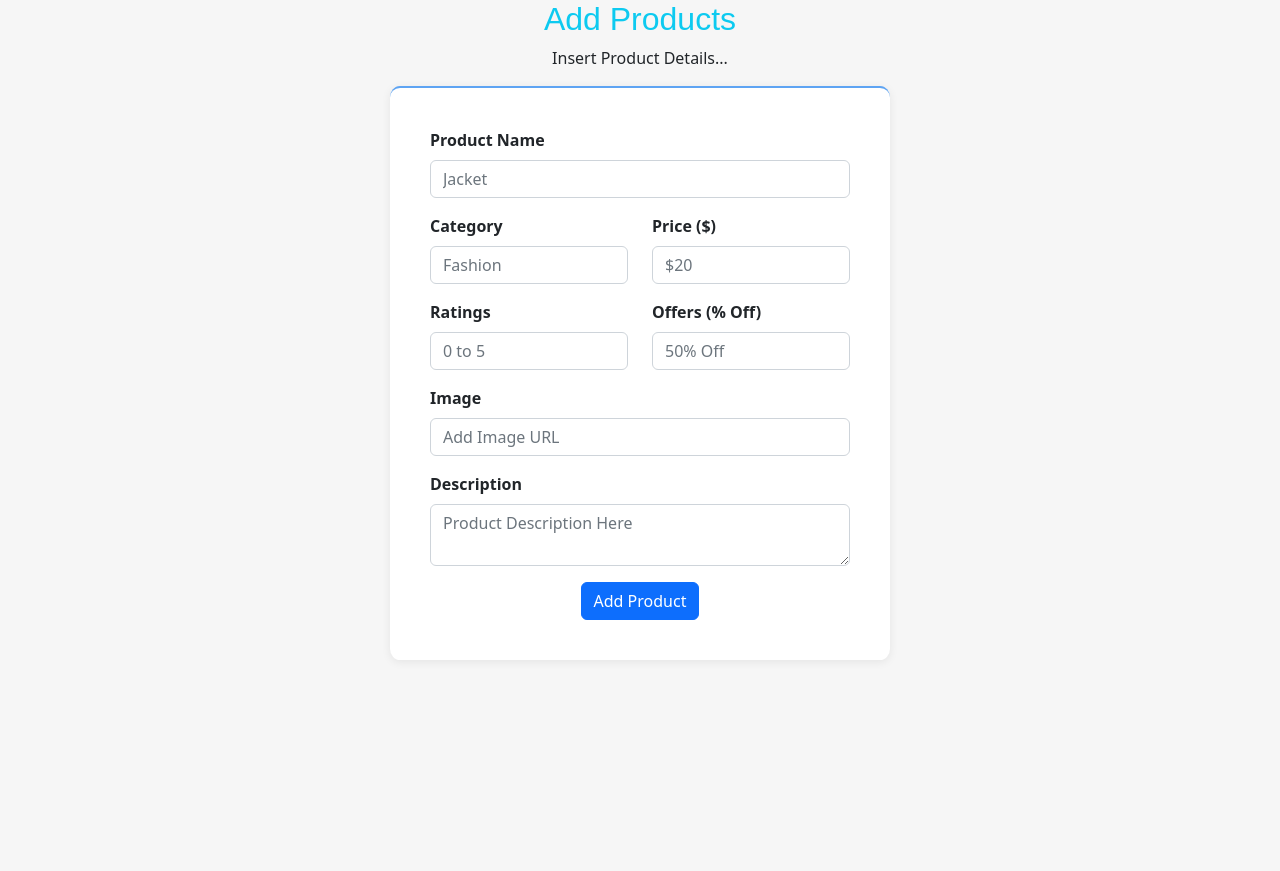
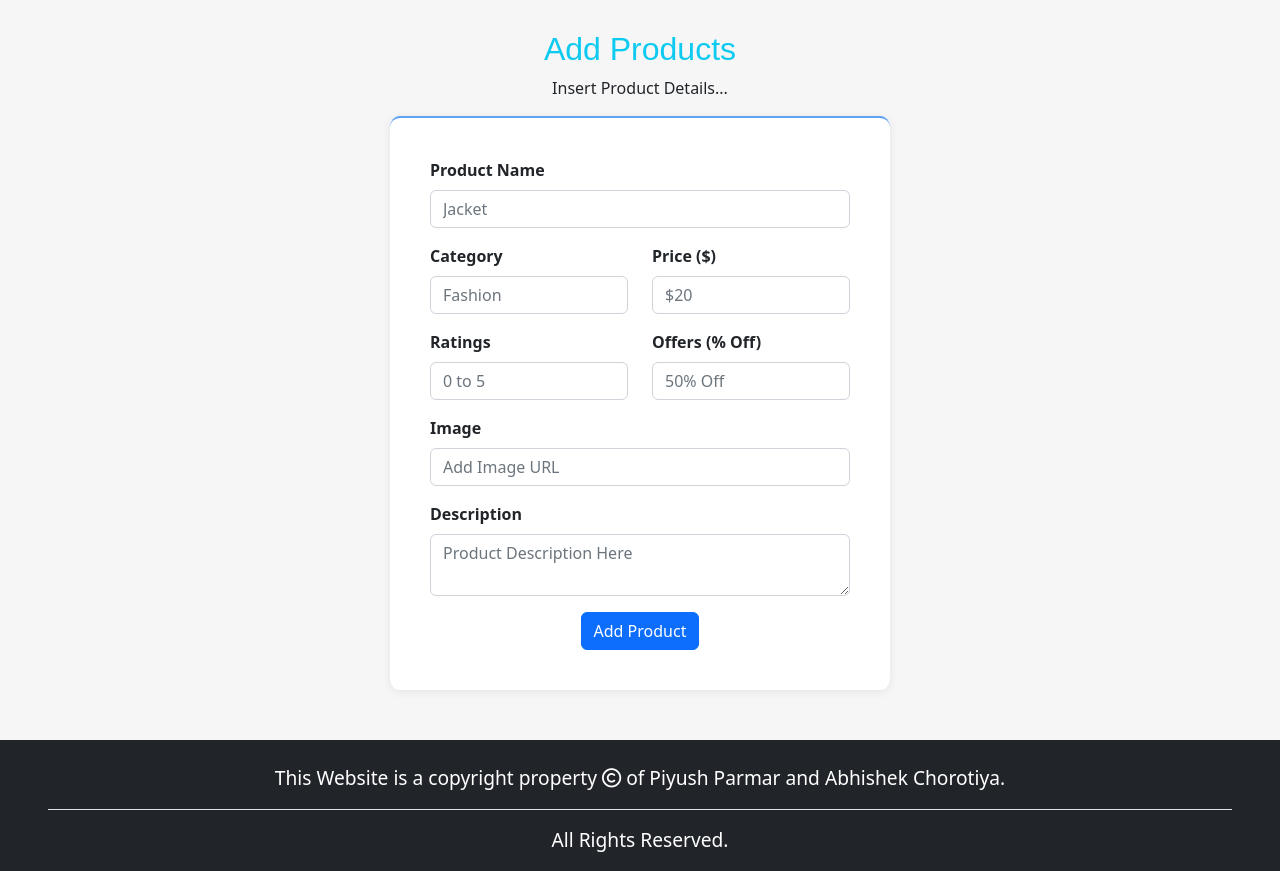
Before and after one commit to Piyush-Parmar-28/e-commerce-app, a React (Create React App) app: page /add in a window 1280 px wide. Before the commit the page ends 800 px from the top, so only its background shows below. Built offline with nearby package versions, Linux system fonts and the light colour scheme.

Commit message:
abhishek

```diff
--- a/public/css/styles.css
+++ b/public/css/styles.css
@@ -7,10 +7,9 @@ body {
   flex-direction: column; */
 }
 
-/* main{
-  display: flex;
-  flex-direction: column;
-} */
+main{
+  height: 100%;
+}
 
 /* SimpleText Style for anchor tags */
 .simpleText{
@@ -96,7 +95,10 @@ body {
 
 /* All Cards */
 .card-block{
-  padding-bottom:50px
+  padding-bottom:50px;
+  padding-top: 30px;
+  height: 100%;
+
 }
 
 .card-style{
--- a/public/index.html
+++ b/public/index.html
@@ -30,8 +30,16 @@
     </head>
 
     <body>
+        <style>
+            body{
+                position: relative;
+                min-height: 100vh;
+                height: auto;
+                width: 100vw;
+            }
+        </style>
         <noscript>You need to enable JavaScript to run this app.</noscript>
-        <div id="root"></div>
+        <div id="root" style="min-height: 100vh;"></div>
         <script type="text/JSX" src="../src/index.js"></script>
 
     </body>
--- a/src/App.jsx
+++ b/src/App.jsx
@@ -1,4 +1,4 @@
-import React from "react";
+import React, { Fragment } from "react";
 import { BrowserRouter, Routes, Route } from "react-router-dom";
 
 import Home from "./pages/Home";
@@ -9,9 +9,11 @@ import Cart from "./pages/Cart"
 import ProfilePage from "./pages/ProfilePage";
 import UpdateInfo from "./pages/UpdateInfo";
 import AddProducts from "./components/Forms/AddProducts";
+import Footer from "./components/Common_Components/Footer";
 
 function App() {
     return (
+        <Fragment>
         <BrowserRouter>
             <Routes>
                 <Route exact path="/" element={<LoginSignUp />} />
@@ -24,6 +26,8 @@ function App() {
                 <Route exact path="update" element={<UpdateInfo />} />
             </Routes>
         </BrowserRouter>
+        <Footer/>
+        </Fragment>
     )
 }
 
--- a/src/components/Common_Components/Footer.jsx
+++ b/src/components/Common_Components/Footer.jsx
@@ -8,14 +8,14 @@ const Footer = () => {
     }
 
     return (
-        <div style={{position: "relative", bottom: 0, width: "100vw"}}>
+        <footer style={{position:'absolute', width: "100vw"}}>
             <div className="pb-3 pt-4 bg-dark">
 
-                <p className="text-center text-white border-bottom mx-5 pb-3" style={style1}>This Website is a copyright property <i className="far fa-copyright"></i> of Piyush Parmar.</p>
+                <p className="text-center text-white border-bottom mx-5 pb-3" style={style1}>This Website is a copyright property <i className="far fa-copyright"></i> of Piyush Parmar and Abhishek Chorotiya.</p>
 
                 <p className="text-center text-white mb-0" style={style1}>All Rights Reserved.</p>
             </div>
-        </div>
+        </footer>
     )
 }
 
--- a/src/components/Forms/Login.jsx
+++ b/src/components/Forms/Login.jsx
@@ -1,10 +1,11 @@
+import { height, maxHeight } from '@mui/system'
 import React from 'react'
 import PageTitle from "../Common_Components/PageTitle"
 
 const Login = (props) => {
     return (
-        <main>
-            <section className="card-block dark-bg">
+        <main >
+            <section className="card-block dark-bg" style={{height:'100vh',paddingTop:'5%'}} >
                 <div className="container">
 
                     <PageTitle
--- a/src/pages/Home.jsx
+++ b/src/pages/Home.jsx
@@ -20,7 +20,6 @@ const Home = () => {
             <FlashDeals></FlashDeals>
             <Offers></Offers>
             <ContactMe></ContactMe>
-            <Footer></Footer>
         </div>
     )
 }
--- a/src/pages/LoginSignUp.jsx
+++ b/src/pages/LoginSignUp.jsx
@@ -1,8 +1,7 @@
-import React, { useState } from 'react'
+import React, { Fragment, useState } from 'react'
 import LoginNavbar from '../components/Common_Components/LoginNavbar'
 import Login from "../components/Forms/Login"
 import SignUp from '../components/Forms/SignUp'
-import Footer from "../components/Common_Components/Footer"
 
 const LoginSignUp = () => {
 
@@ -23,7 +22,6 @@ const LoginSignUp = () => {
             <LoginNavbar></LoginNavbar>
             {state === "SignUp" ? <Login changeStateFunc={changeState}></Login> : <SignUp changeStateFunc={changeState}></SignUp>}
 
-            <Footer></Footer>
         </div>
     )
 }
--- a/src/pages/ProfilePage.jsx
+++ b/src/pages/ProfilePage.jsx
@@ -8,8 +8,8 @@ const ProfilePage = () => {
     return (
         <div className='dark-bg'>
             <Navbar></Navbar>
-            <section className="clean-block clean-form dark">
-                <div className="container-fluid px-5">
+            <section style={{minHeight:'100vh'}} className="clean-block clean-form dark">
+                <div  className="container-fluid px-5">
                     <PageTitle
                         title="My Profile"
                         desc=""
--- a/src/server.js
+++ b/src/server.js
@@ -22,7 +22,7 @@ app.use(bodyParser.urlencoded({
 }))
 
 // CONNECTING SERVER TO MONGODB DATABASE ----------------------------------------------------------------
-mongoose.connect("mongodb://localhost:27017/ECommerce")
+mongoose.connect("mongodb://127.0.0.1:27017/ECommerce")
 var db = mongoose.connection
 
 db.on('error', console.log.bind(console, "Connection Error"))
```
